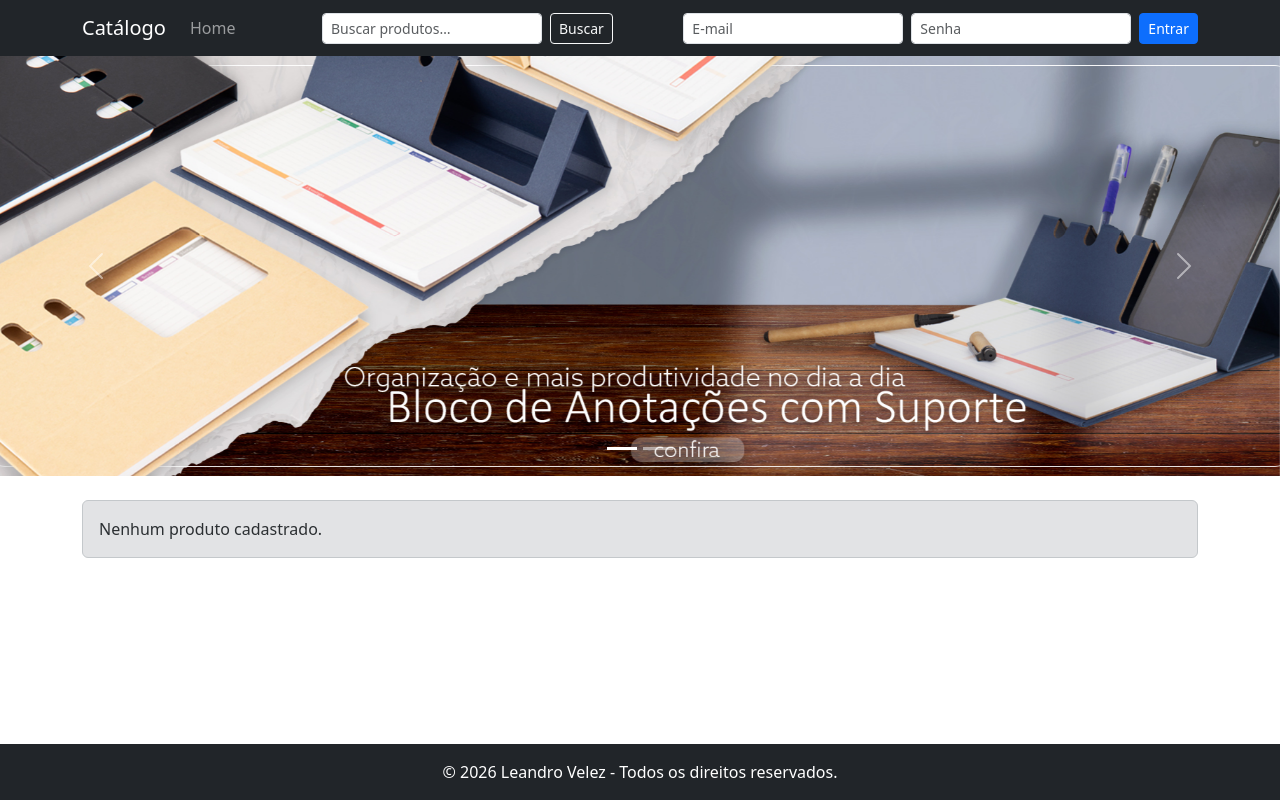
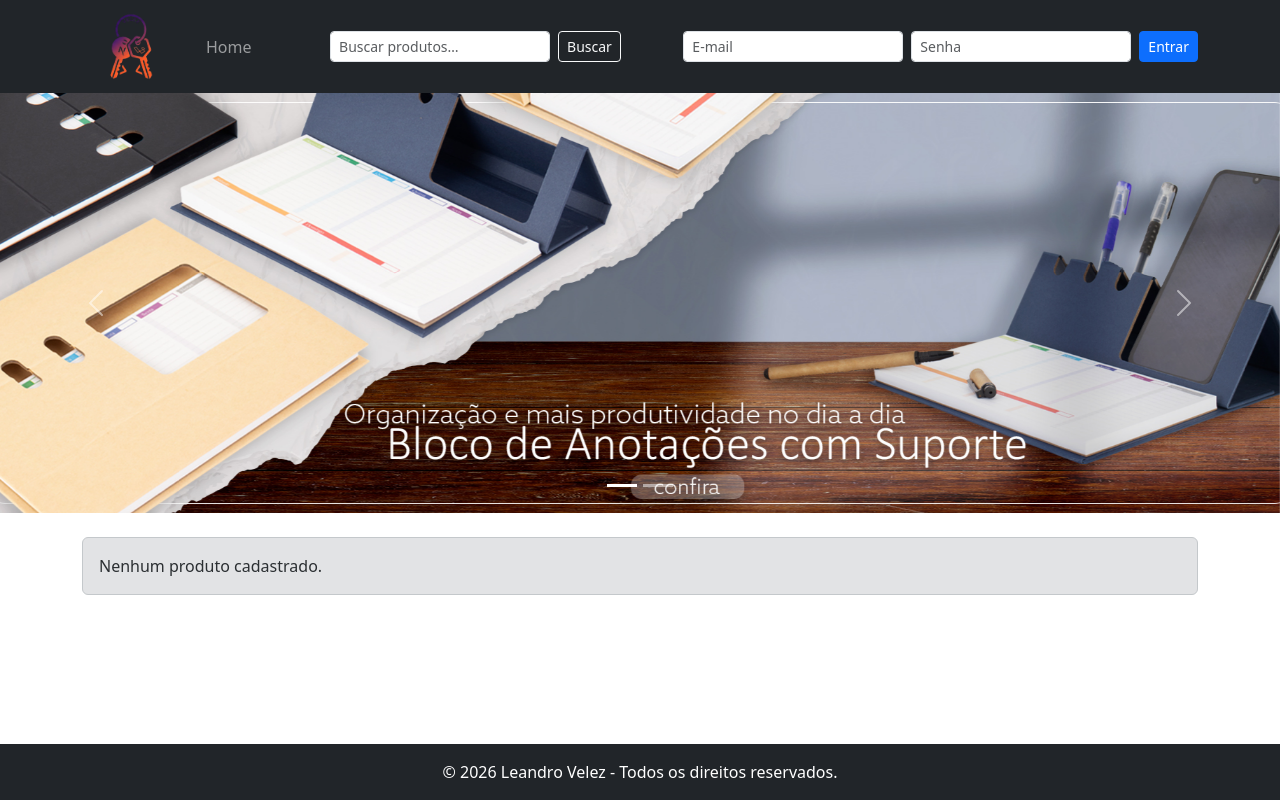
Before and after one commit to Leandrovelez/catalogo-de-produtos, a PHP site: page /index.php in a window 1280 px wide. Run offline with PHP 8.4, Linux system fonts and the light colour scheme; data that the repository does not hold is empty; some libraries are stand-ins or nearby versions.

Commit message:
feat: adiciona o logo e o icon

```diff
--- a/views/components/header.php
+++ b/views/components/header.php
@@ -5,15 +5,22 @@ if (session_status() === PHP_SESSION_NONE) session_start();
 <html lang="pt-br">
 <head>
     <meta charset="UTF-8">
+    <meta name="viewport" content="width=device-width, initial-scale=1">
+    <title>Catálogo de produtos</title>
+    <link rel="icon" href="assets/logo.png" type="image/png">
+    <link rel="apple-touch-icon" href="assets/logo.png">
     <link href="https://cdn.jsdelivr.net/npm/bootstrap@5.3.0/dist/css/bootstrap.min.css" rel="stylesheet">
     <link rel="stylesheet" href="https://cdnjs.cloudflare.com/ajax/libs/toastr.js/latest/toastr.min.css">
     <link rel="stylesheet" href="assets/css/style.css">
+
 </head>
 <body class="d-flex flex-column h-100">
 <?php $ehPainelAdmin = strpos($_SERVER['PHP_SELF'], 'admin.php') !== false; ?>
 <nav class="navbar navbar-expand-lg navbar-dark bg-dark">
   <div class="container">
-    <a class="navbar-brand" href="index.php">Catálogo</a>
+    <a class="navbar-brand" href="index.php">
+        <img src="assets/logo.png" width="100">
+    </a>
     <button class="navbar-toggler" type="button" data-bs-toggle="collapse" data-bs-target="#navbarNav" aria-controls="navbarNav" aria-expanded="false" aria-label="Abrir menu">
         <span class="navbar-toggler-icon"></span>
     </button>
```
Also changed, not shown: assets/logo.png (added).
